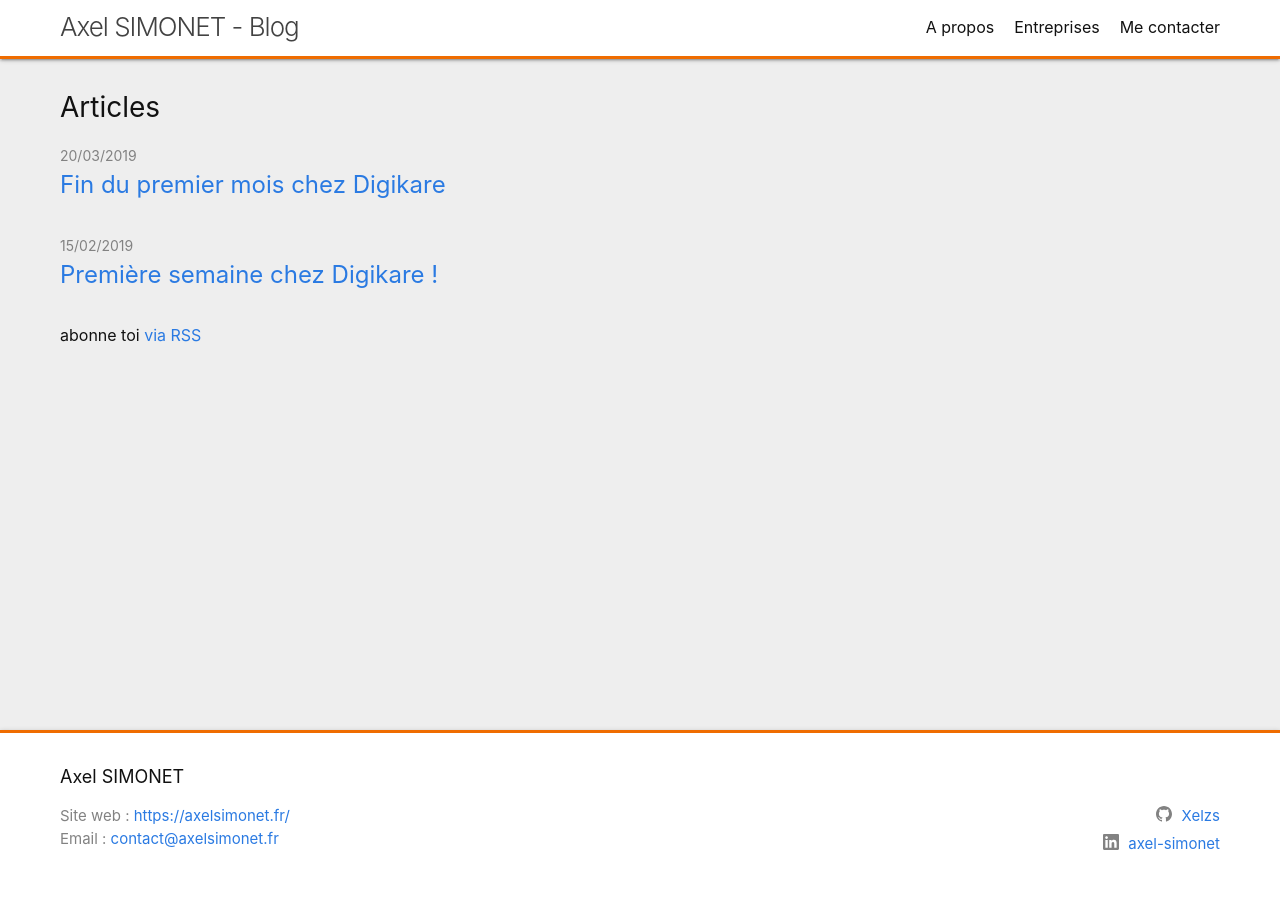
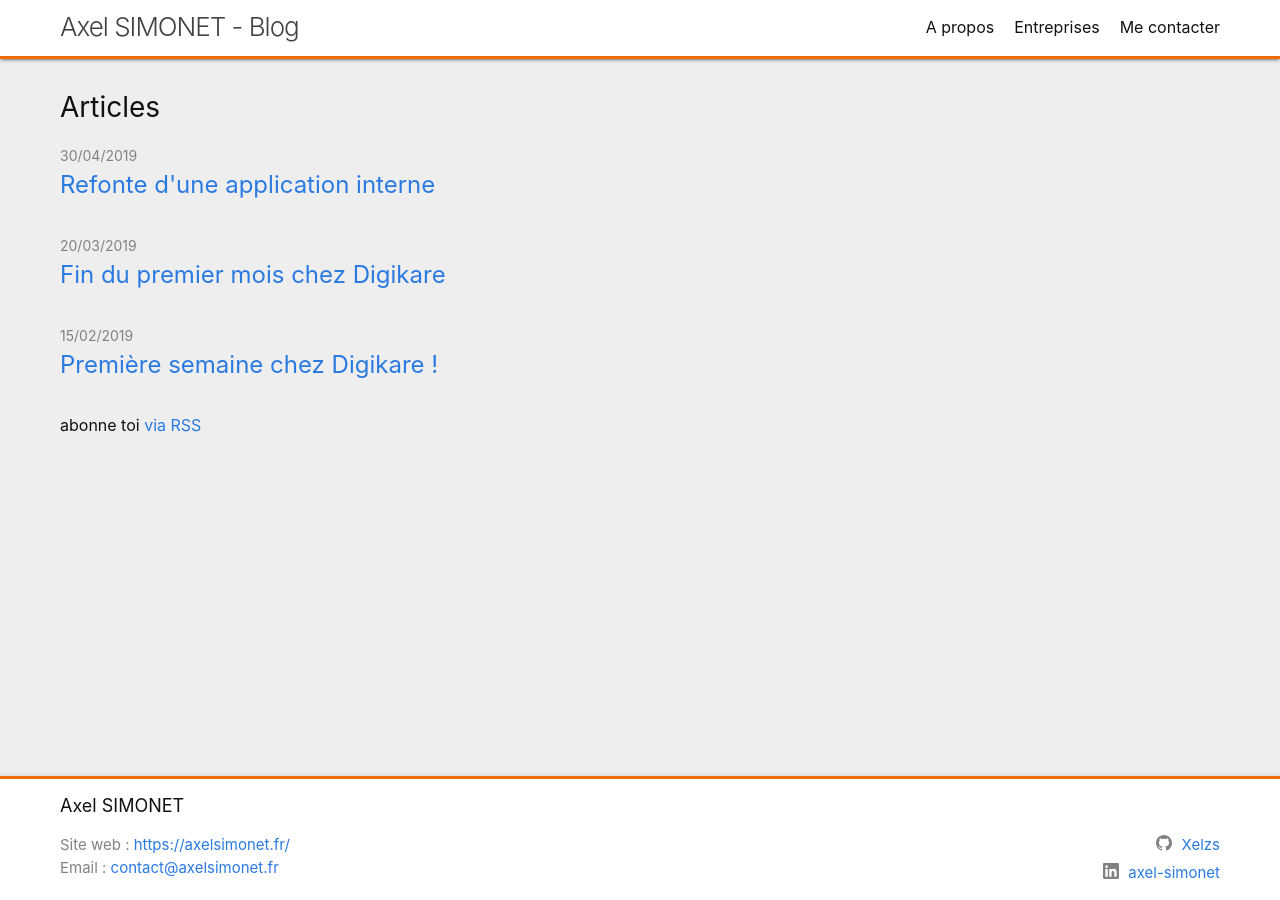
Before and after one commit to Xelzs/xelzs.github.io, a Jekyll site: the page built from index.md, in a window 1280 px wide. Built offline with Jekyll 4.4.1, drawn with Linux system fonts in a browser that asks for light colours.

Commit message:
fix footer

```diff
--- /dev/null
+++ b/_posts/2019-04-30-rework-ui-app-digikare.md
@@ -0,0 +1,6 @@
+---
+layout: post
+title:  "Refonte d'une application interne"
+date:   2019-04-30 12:00:00 +0200
+categories: stage digikare
+---
--- a/_sass/minima/_layout.scss
+++ b/_sass/minima/_layout.scss
@@ -111,7 +111,7 @@
  */
 .site-footer {
   border-top: 0.2rem solid $orange-color;
-  padding: $spacing-unit 0;
+  padding: 0.8rem 0;
   background-color: $head-foot-color;
   box-shadow: 0 2px 2px 0 rgba(0,0,0,0.14), 0 3px 1px -2px rgba(0,0,0,0.12), 0 1px 5px 0 rgba(0,0,0,0.2);
 }
@@ -124,6 +124,7 @@
 .social-media-list {
   list-style: none;
   margin-left: 0;
+  margin-bottom: 0.2rem;
 }
 
 .footer-col-wrapper {
```
